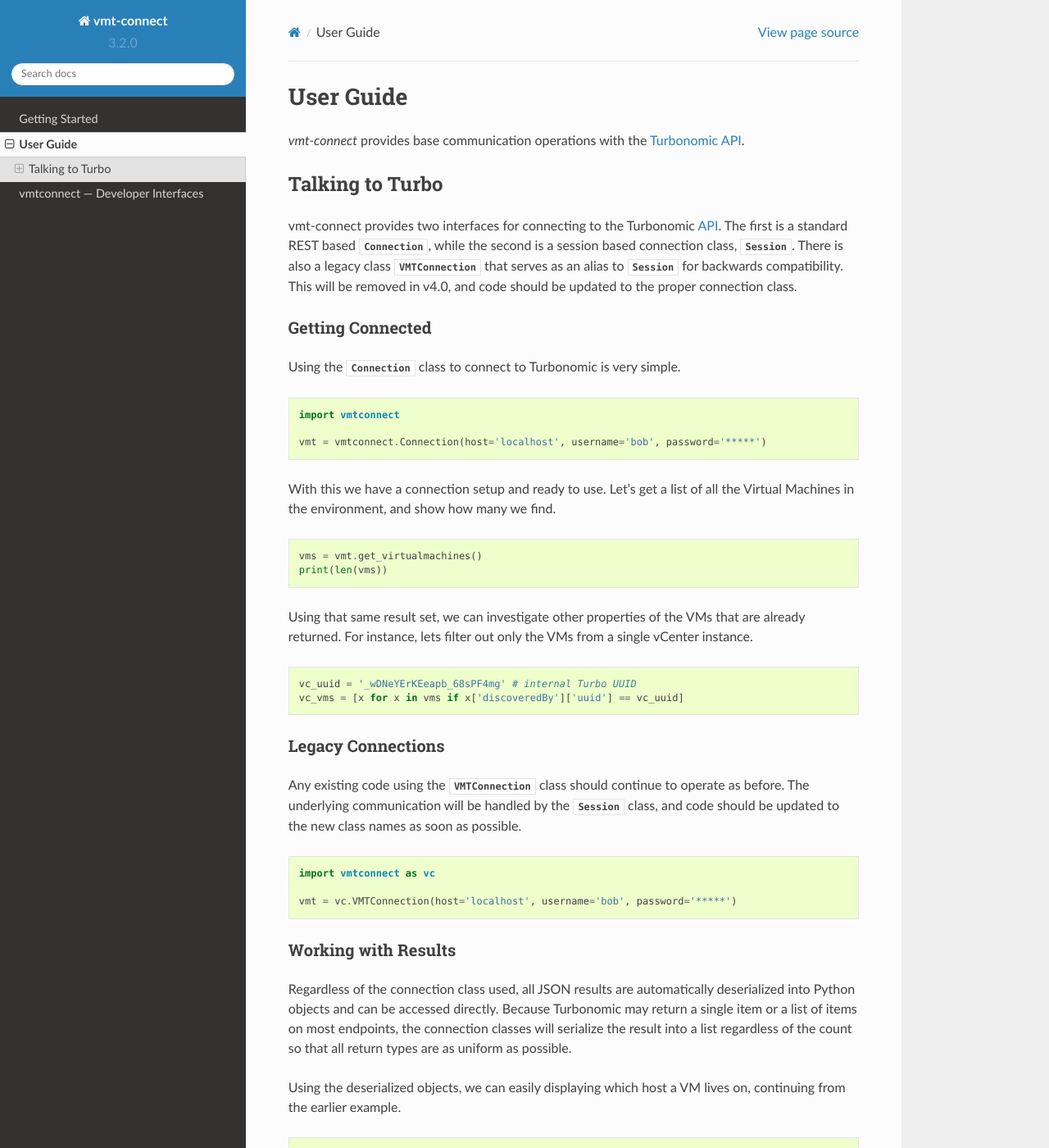
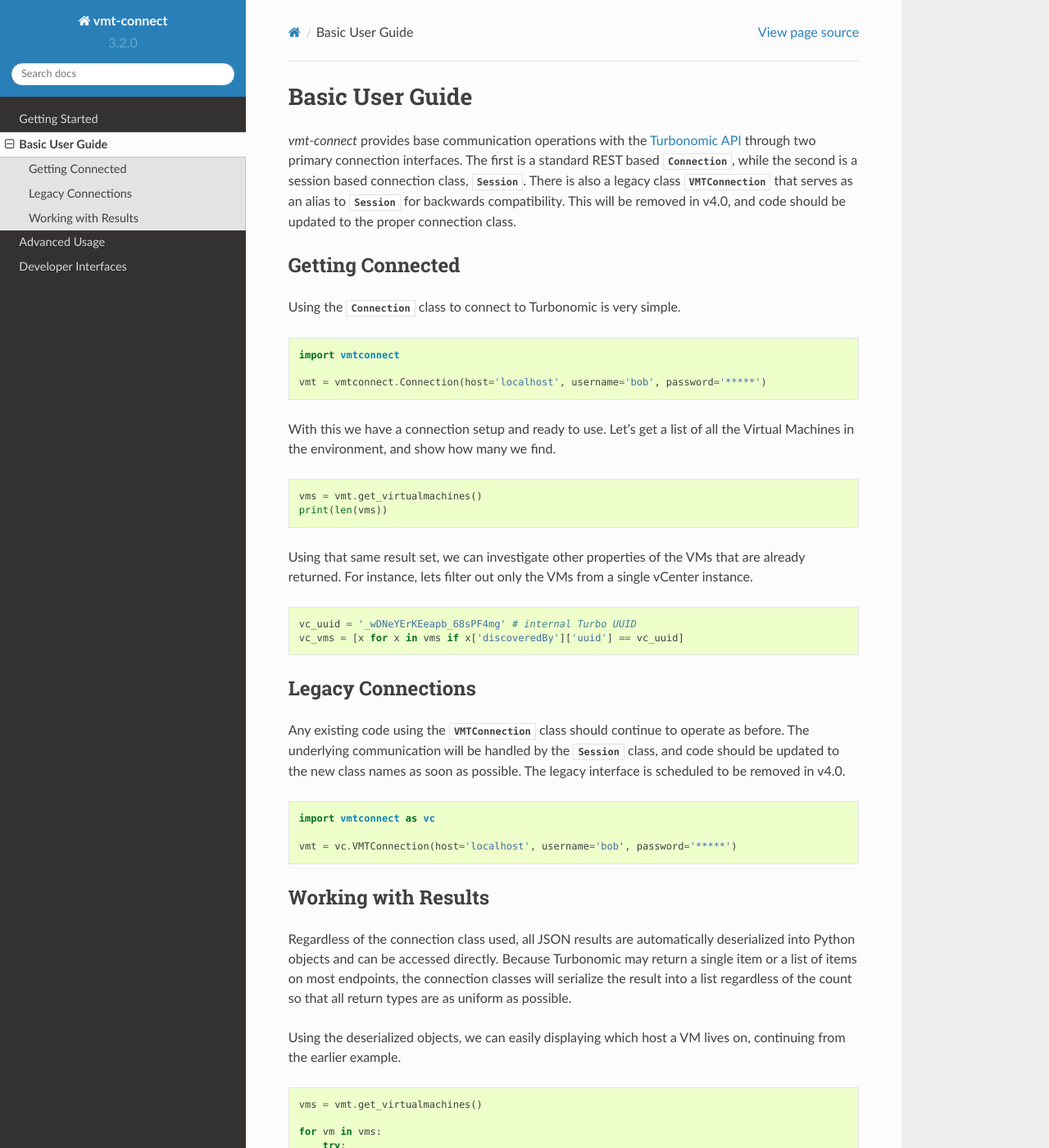
Before and after one commit to turbonomic/vmt-connect, a Sphinx documentation site: the page built from docs/source/userguide.rst, in a window 1280 px wide and 1400 px high. Shown: the whole window at 82% size. Built offline with Sphinx 7.4.7 and the Read the Docs theme 2.0.0, drawn with Linux system fonts in a browser that asks for light colours; some of the changed text lies outside the part shown.

Commit message:
Add pager class Add support for latest CWOM versions Major update to documentation

```diff
--- a/docs/source/conf.py
+++ b/docs/source/conf.py
@@ -64,7 +64,7 @@ master_doc = 'index'
 
 # General information about the project.
 project = u'vmt-connect'
-copyright = u'2017-2020, R.A. Stern'
+copyright = u'2017-2020'
 author = u'R.A. Stern'
 
 # The version info for the project you're documenting, acts as replacement for
--- a/docs/source/index.rst
+++ b/docs/source/index.rst
@@ -22,4 +22,5 @@ supported.
 
    start
    userguide
+   advancedguide
    vmtconnect
--- a/docs/source/userguide.rst
+++ b/docs/source/userguide.rst
@@ -2,27 +2,22 @@
 .. _API: https://greencircle.vmturbo.com/community/products/pages/documentation
 .. _Turbonomic: http://www.turbonomic.com
 
-==========
-User Guide
-==========
-
-*vmt-connect* provides base communication operations with the `Turbonomic`_ `API`_.
-
-Talking to Turbo
+================
+Basic User Guide
 ================
 
-vmt-connect provides two interfaces for connecting to the Turbonomic API_. The
-first is a standard REST based :class:`~vmtconnect.Connection`, while the second
-is a session based connection class, :class:`~vmtconnect.Session`. There is also
-a legacy class :class:`~vmtconnect.VMTConnection` that serves as an alias to
-:class:`~vmtconnect.Session` for backwards compatibility. This will be removed
-in v4.0, and code should be updated to the proper connection class.
+*vmt-connect* provides base communication operations with the `Turbonomic`_ `API`_
+through two primary connection interfaces. The first is a standard REST based
+:py:class:`~vmtconnect.Connection`, while the second is a session based connection
+class, :py:class:`~vmtconnect.Session`. There is also a legacy class :py:class:`~vmtconnect.VMTConnection`
+that serves as an alias to :py:class:`~vmtconnect.Session` for backwards compatibility.
+This will be removed in v4.0, and code should be updated to the proper connection class.
 
 
 Getting Connected
 -----------------
 
-Using the :class:`~vmtconnect.Connection` class to connect to Turbonomic is very simple.
+Using the :py:class:`~vmtconnect.Connection` class to connect to Turbonomic is very simple.
 
 .. code:: python
 
@@ -52,9 +47,10 @@ vCenter instance.
 Legacy Connections
 ------------------
 
-Any existing code using the :class:`~vmtconnect.VMTConnection` class should continue
-to operate as before. The underlying communication will be handled by the :class:`~vmtconnect.Session`
+Any existing code using the :py:class:`~vmtconnect.VMTConnection` class should continue
+to operate as before. The underlying communication will be handled by the :py:class:`~vmtconnect.Session`
 class, and code should be updated to the new class names as soon as possible.
+The legacy interface is scheduled to be removed in v4.0.
 
 .. code:: python
 
--- a/vmtconnect/__about__.py
+++ b/vmtconnect/__about__.py
@@ -13,7 +13,7 @@
 
 __title__ = 'vmtconnect'
 __description__ = 'Turbonomic API Client'
-__version__ = '3.2.0.dev3'
+__version__ = '3.2.0'
 __author__ = 'R.A. Stern'
 __author_email__ = 'rastern@gmail.com'
 __license__ = 'Apache 2.0'
--- a/vmtconnect/__init__.py
+++ b/vmtconnect/__init__.py
@@ -14,7 +14,8 @@
 # libraries
 
 from .vmtconnect import *
-from .__about__ import *
+from .__about__ import (__author__, __copyright__, __description__,
+                        __license__, __title__, __version__)
 
 __all__ = [
     '__author__',
```
Also changed, not shown: docs/source/advancedguide.rst (added, +109 -0 lines), docs/source/start.rst (+8 -7 lines), docs/source/vmtconnect.rst (+21 -15 lines), 1 other file.
